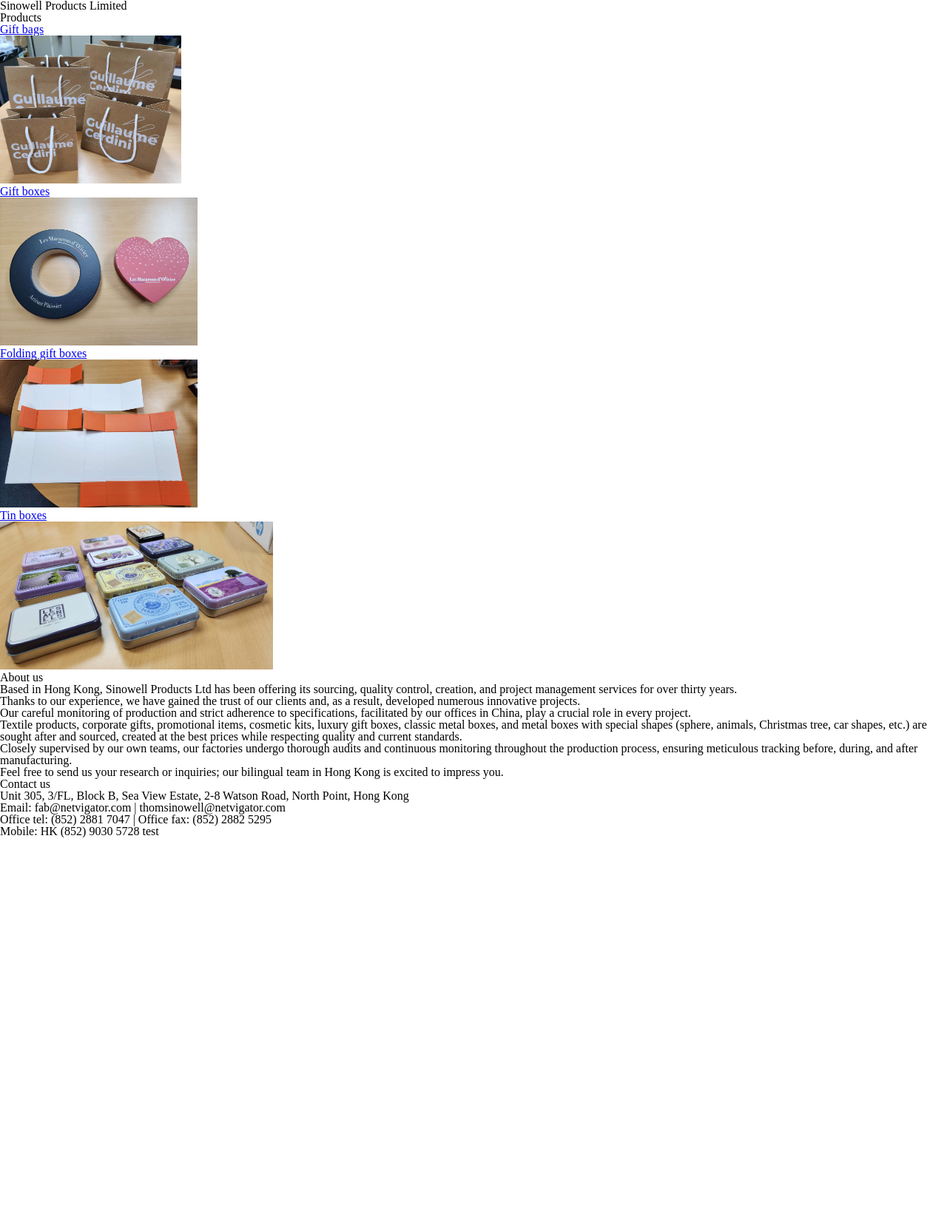
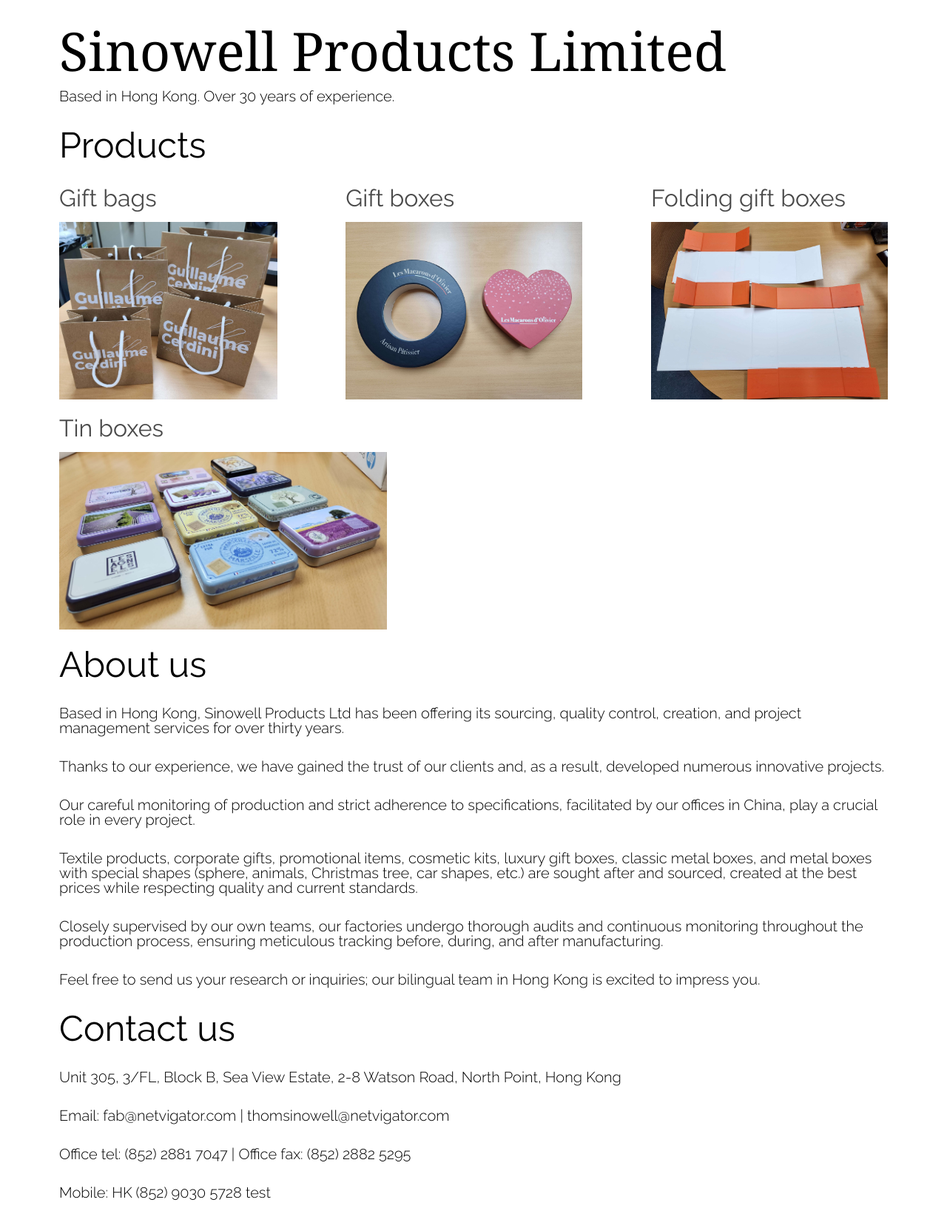
Before and after one commit to AntoineDujar/sinowell_website, an Astro site: page / in a window 1280 px wide. Shown: the whole page at 74% size. Before the commit the page ends 1132 px from the top, so only its background shows below. Built offline with nearby package versions, Linux system fonts and the light colour scheme; Astro itself is replaced by a stand-in of ours.

Commit message:
good spot

```diff
--- /dev/null
+++ b/src/components/AboutUs.astro
@@ -0,0 +1,19 @@
+<h2>About us</h2>
+<p>
+    Based in Hong Kong, Sinowell Products Ltd has been offering its sourcing, quality control, creation, and project management services for over thirty years.
+</p>
+<p>
+    Thanks to our experience, we have gained the trust of our clients and, as a result, developed numerous innovative projects.
+</p>
+<p>
+    Our careful monitoring of production and strict adherence to specifications, facilitated by our offices in China, play a crucial role in every project.
+</p>
+<p>
+    Textile products, corporate gifts, promotional items, cosmetic kits, luxury gift boxes, classic metal boxes, and metal boxes with special shapes (sphere, animals, Christmas tree, car shapes, etc.) are sought after and sourced, created at the best prices while respecting quality and current standards.
+</p>
+<p>
+    Closely supervised by our own teams, our factories undergo thorough audits and continuous monitoring throughout the production process, ensuring meticulous tracking before, during, and after manufacturing.
+</p>
+<p>
+    Feel free to send us your research or inquiries; our bilingual team in Hong Kong is excited to impress you.
+</p>
--- /dev/null
+++ b/src/components/ContactUs.astro
@@ -0,0 +1,14 @@
+<h2>Contact us</h2>
+<p>
+    Unit 305, 3/FL, Block B, Sea View Estate, 2-8 Watson Road, North Point, Hong Kong
+</p>
+<p>
+    Email: fab@netvigator.com | thomsinowell@netvigator.com
+</p>
+<p>
+    Office tel: (852) 2881 7047 | Office fax: (852) 2882 5295
+</p>
+<p>
+    Mobile: HK (852) 9030 5728
+    test
+</p>
--- /dev/null
+++ b/src/components/IndividualProduct.astro
@@ -0,0 +1,21 @@
+---
+const { products } = Astro.props
+---
+<ul class="products">
+    {products.map((product) => (
+        <li>
+            <img src={`/img/${product}`} alt={`${product} photo`} height="200"/>
+        </li>
+    ))}
+</ul>
+
+<style>
+    .products {
+        justify-content: flex-start;
+    }
+
+    .products li {
+        margin-right: 2rem;
+        margin-bottom: 2rem;
+    }
+</style>
--- /dev/null
+++ b/src/components/Products.astro
@@ -0,0 +1,24 @@
+---
+import { Image } from 'astro:assets';
+
+const products = [
+    { name: 'Gift bags', img: 'bag_kraft_1.jpg', url: '/products/giftBags' },
+    { name: 'Gift boxes', img: 'macaron_box1.jpg', url: '/products/giftBoxes' },
+    { name: 'Folding gift boxes', img: 'fold_box4.jpg', url: '/products/foldingGiftBoxes' },
+    { name: 'Tin boxes', img: 'soap_tin3.jpg', url: '/products/tinBoxes' },
+]
+
+---
+<h2>Products</h2>
+<ul class="products">
+    {
+        products.map((product) => (
+            <li>
+                <a href={product.url}>
+                    <h3>{product.name}</h3>
+                    <img src={`/img/${product.img}`} alt={`${product.name} image`} height="200"/>
+                </a>
+            </li>
+        ))
+    }
+</ul>
--- a/src/components/Projects.astro
+++ /dev/null
@@ -1,23 +0,0 @@
----
-import { Image } from 'astro:assets';
-
-const products = [
-    { name: 'Gift bags', img: 'bag_kraft_1.jpg' },
-    { name: 'Gift boxes', img: 'macaron_box1.jpg' },
-    { name: 'Folding gift boxes', img: 'fold_box4.jpg' },
-    { name: 'Tin boxes', img: 'soap_tin3.jpg' },
-]
-
----
-<ul>
-    {
-        products.map((product) => (
-            <li>
-                <a href="/index.astro">
-                    <h3>{product.name}</h3>
-                    <img src={`/img/${product.img}`} alt="{product.name} image" height="200"/>
-                </a>
-            </li>
-        ))
-    }
-</ul>
--- /dev/null
+++ b/src/components/Title.astro
@@ -0,0 +1,4 @@
+<header>
+    <h1>Sinowell Products Limited</h1>
+    <p>Based in Hong Kong. Over 30 years of experience.</p>
+</header>
--- a/src/layouts/BaseLayout.astro
+++ b/src/layouts/BaseLayout.astro
@@ -13,6 +13,6 @@ const { pageTitle } = Astro.props;
 		<title>{pageTitle}</title>
 	</head>
 	<body>
-        <slot />
+        <slot/>
 	</body>
 </html>
--- a/src/pages/index.astro
+++ b/src/pages/index.astro
@@ -1,49 +1,19 @@
 ---
 import "../styles/global.css";
 import BaseLayout from '../layouts/BaseLayout.astro';
-import Products from '../components/Projects.astro';
+import Products from '../components/Products.astro';
+import AboutUs from '../components/AboutUs.astro';
+import ContactUs from '../components/ContactUs.astro';
+import Title from '../components/Title.astro';
 
 const pageTitle = "Sinowell Products";
 ---
 
 <BaseLayout pageTitle={pageTitle}>
-	<h1>Sinowell Products Limited</h1>
 
-	<h2>Products</h2>
+	<Title />
 	<Products />
+	<AboutUs />
+	<ContactUs />
 
-
-	<h2>About us</h2>
-	<p>
-		Based in Hong Kong, Sinowell Products Ltd has been offering its sourcing, quality control, creation, and project management services for over thirty years.
-	</p>
-	<p>
-		Thanks to our experience, we have gained the trust of our clients and, as a result, developed numerous innovative projects.
-	</p>
-	<p>
-		Our careful monitoring of production and strict adherence to specifications, facilitated by our offices in China, play a crucial role in every project.
-	</p>
-	<p>
-		Textile products, corporate gifts, promotional items, cosmetic kits, luxury gift boxes, classic metal boxes, and metal boxes with special shapes (sphere, animals, Christmas tree, car shapes, etc.) are sought after and sourced, created at the best prices while respecting quality and current standards.
-	</p>
-	<p>
-		Closely supervised by our own teams, our factories undergo thorough audits and continuous monitoring throughout the production process, ensuring meticulous tracking before, during, and after manufacturing.
-	</p>
-	<p>
-		Feel free to send us your research or inquiries; our bilingual team in Hong Kong is excited to impress you.
-	</p>
-	<h2>Contact us</h2>
-	<p>
-		Unit 305, 3/FL, Block B, Sea View Estate, 2-8 Watson Road, North Point, Hong Kong
-	</p>
-	<p>
-		Email: fab@netvigator.com | thomsinowell@netvigator.com
-	</p>
-	<p>
-		Office tel: (852) 2881 7047 | Office fax: (852) 2882 5295
-	</p>
-	<p>
-		Mobile: HK (852) 9030 5728
-		test
-	</p>
 </BaseLayout>
--- /dev/null
+++ b/src/styles/animations.css
@@ -0,0 +1,23 @@
+@keyframes fade {
+    0% {
+        opacity: 0%;
+    }
+    60% {
+        opacity: 0%;
+    }
+    100% {
+        opacity: 100%;
+    }
+}
+
+@keyframes fadeOut {
+    0% {
+        opacity: 100%;
+    }
+    60% {
+        opacity: 100%;
+    }
+    100% {
+        opacity: 60%;
+    }
+}
--- a/src/styles/global.css
+++ b/src/styles/global.css
@@ -1 +1,123 @@
 @import url('./reset.css');
+@import url("./animations.css");
+@import url('https://fonts.googleapis.com/css2?family=Raleway:wght@300;400&display=swap');
+@import url('https://fonts.googleapis.com/css2?family=Roboto:wght@300;400&display=swap');
+
+:root {
+    font-family: 'Raleway', Verdana, sans-serif;
+    --background: #FFF;
+    --on-background: #000;
+    --nav-link: #4A4A4A;
+    --nav-link-hover: #1E2EB9;
+    display: flex;
+    justify-content: center;
+    min-width: 40rem;
+}
+
+body {
+    display: flex;
+    flex-direction: column;
+    justify-content: flex-start;
+    margin: 2rem 3rem;
+    background-color: var(--background);
+    min-height: 100vh;
+    max-width: 70rem;
+    width: 100%;
+    height: 100%;
+}
+
+h1 {
+    font-size: 4.5rem;
+    font-weight: 500;
+    font-family: Georgia, serif;
+}
+
+h2 {
+    font-weight: 400;
+    font-size: 3rem;
+}
+
+h3 {
+    font-size: 2rem;
+}
+
+h2, h3, p {
+    margin: 1rem 0rem;
+}
+
+h3 {
+    margin: 1rem 0rem;
+}
+
+p {
+font-size: 1.25rem;
+font-weight: 200;
+}
+
+.products {
+    display: flex;
+    flex-wrap: wrap;
+    justify-content: space-between;
+}
+
+.products li img{
+    transition: opacity 0.2s ease-in-out;
+}
+
+.products li:hover a{
+    color: var(--nav-link-hover);
+}
+
+.products li:hover img{
+    opacity: 0.65;
+}
+
+.products img {
+    height: 15rem;
+    width: auto;
+}
+
+.products a,
+.products a:visited,
+.products a:active {
+    text-decoration: none;
+    color: var(--nav-link);
+    font-size: 3rem;
+}
+
+.products a:hover {
+    color: var(--nav-link-hover);
+}
+
+nav {
+    justify-self: flex-start;
+    margin: 0rem 0rem;
+    display:flex;
+    flex-direction: column;
+}
+
+nav a,
+nav a:visited,
+nav a:active {
+    font-size: 3rem;
+    text-decoration: none;
+    color: var(--nav-link);
+    font-family: 'Raleway', sans-serif;
+}
+
+nav a:hover {
+    color: var(--nav-link-hover);
+}
+
+nav {
+    display: flex;
+    flex-direction: column;
+}
+
+
+nav a,
+nav a:visited,
+nav a:active {
+    font-size: 2rem;
+    text-align: end;
+}
```
Also changed, not shown: src/layouts/ProductLayout.astro (added, +19 -0 lines), src/pages/products/foldingGiftBoxes.astro (added, +16 -0 lines), src/pages/products/giftBags.astro (added, +14 -0 lines), src/pages/products/giftBoxes.astro (added, +20 -0 lines), src/pages/products/tinBoxes.astro (added, +17 -0 lines), public/favicon.svg.
